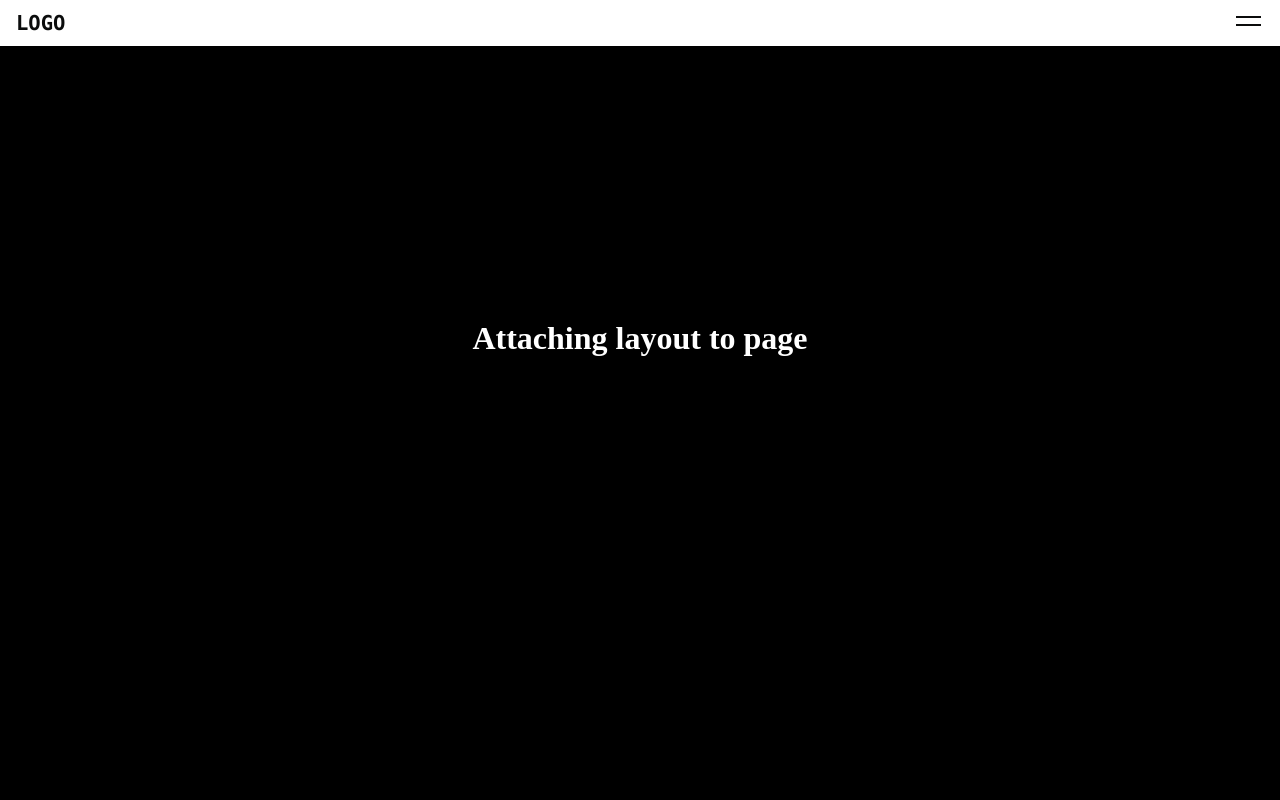
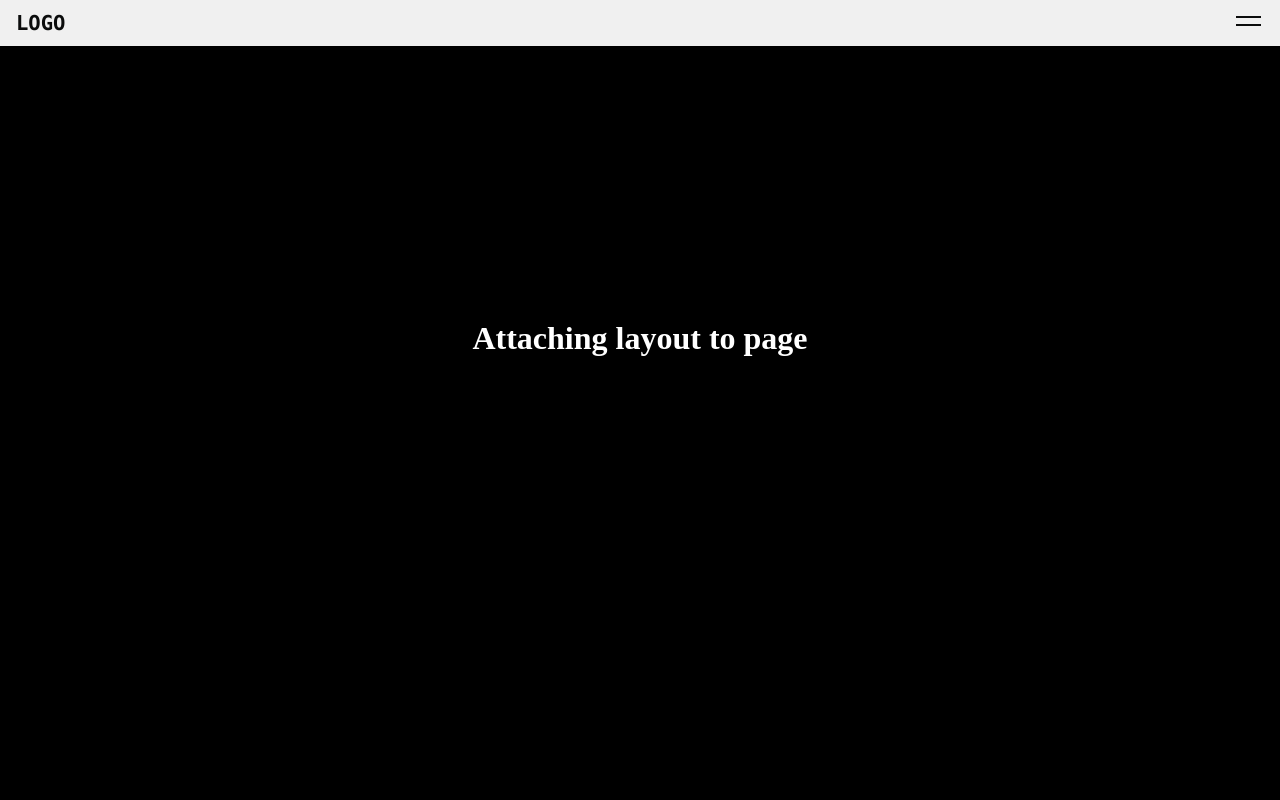
Before and after one commit to duncanmatt/animated-menu, a Next.js app: page / in a window 1280 px wide. Shown: the top 800 px of the page. Built offline with nearby package versions, Linux system fonts and the light colour scheme.

Commit message:
darken header and navmenu

```diff
--- a/src/styles/globals.css
+++ b/src/styles/globals.css
@@ -64,10 +64,6 @@ body {
   overscroll-behavior: none;
 }
 
-/* main {
-  min-height: 100vh;
-} */
-
 a {
   color: inherit;
   text-decoration: none;
@@ -81,12 +77,11 @@ a {
   bottom: auto;
   pointer-events: none;
   height: 2.845rem;
-  background-color: #fff;
+  background-color: #f0f0f0;
   z-index: 2;
 }
 
 .header {
-  /* position: relative; */
   height: 100%;
 }
 
@@ -172,7 +167,7 @@ a {
   top: 0;
   height: 100%;
   width: 100%;
-  background-color: #fff;
+  background-color: #f0f0f0;
   overflow: auto;
   overflow-x: hidden;
   transition: left 0.3s ease-in-out;
```
